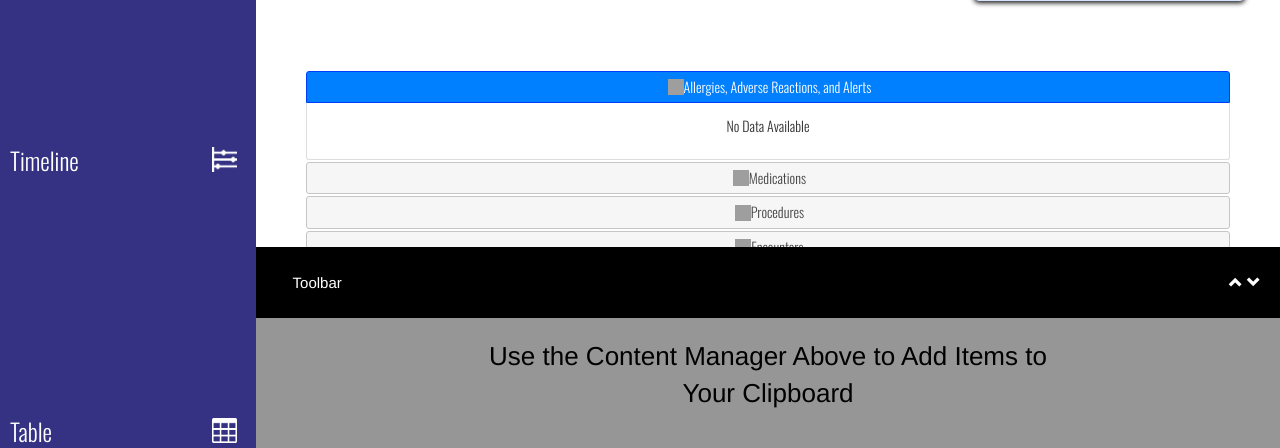
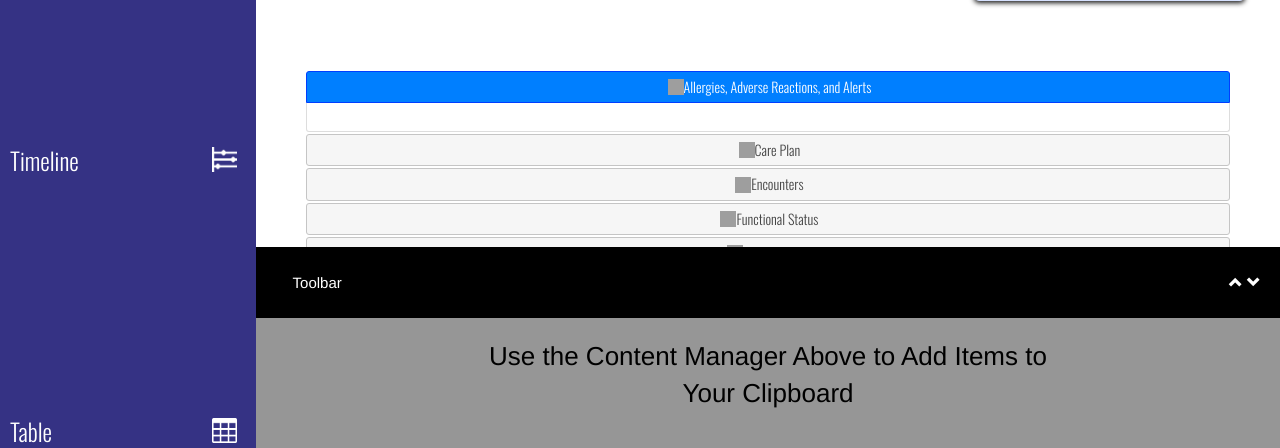
Before and after one commit to nealfwilliams/Medocs, a Django app: template HealthInformatics/templates/base.html in a window 1280 px wide. Shown: the part 464-912 px from the top of the page. Run offline with Django 3.2, Linux system fonts and the light colour scheme; the template is opened without the code that fills it, so the values that code supplies are empty; parts of the project's set-up code (start-up, migrations or seed data) failed here and were passed over; some libraries are stand-ins or nearby versions; grey boxes are pictures that could not be loaded.

Commit message:
Added new sections and updated accordian auto-height

```diff
--- a/HealthInformatics/static/scripts/main.js
+++ b/HealthInformatics/static/scripts/main.js
@@ -388,7 +388,7 @@ $(".tab_remove").click(function() {
     remove_widget(name);
 });
 
-$("#accordion").accordion();
+$("#accordion").accordion({ heightStyle : "content"});
 /*var drawTable = function(){
     for ();
 
@@ -534,6 +534,7 @@ function populateMedication(bbDoc) {
         var timeline_start = $.datepicker.formatDate('yy-mm-dd', new Date(record.date_range.start));
         var timeline_end = $.datepicker.formatDate('yy-mm-dd', new Date(record.date_range.end));
         test_items.add({id: "medication-" + i, content: record.text, group: 'Medications', start: timeline_start, end: timeline_end});
+        test_items.get()
     });
 
 
--- a/HealthInformatics/templates/base.html
+++ b/HealthInformatics/templates/base.html
@@ -169,23 +169,53 @@
                     </div>
                 </div>
             </div>
+
             <div id="accordion">
             <h3>Allergies, Adverse Reactions, and Alerts</h3>
-            <div>
-                <p> No Data Available
-                </p>
+            <div id="allergies-data">
+            </div>
+            <h3>Care Plan</h3>
+            <div id="care-plan-data">
+            </div>
+
+            <h3>Encounters</h3>
+            <div id="encounters-data">
+            </div>
+
+            <h3>Functional Status</h3>
+            <div id="functional-status-data">
+            </div>
+
+            <h3>Immunizations</h3>
+            <div id="immunizations-data">
+            </div>
+
+            <h3>Declined Immunizations</h3>
+            <div id="declined-immunizations-data">
             </div>
 
             <h3>Medications</h3>
             <div id="medication-data">
             </div>
 
+            <h3>Problems</h3>
+            <div id="problems-data">
+            </div>
+
             <h3>Procedures</h3>
             <div id="procedure-data">
             </div>
 
-            <h3>Encounters</h3>
-            <div id="encounters-data">
+            <h3>Results - Lab</h3>
+            <div id="lab-data">
+            </div>
+
+            <h3>Smoking Status</h3>
+            <div id="smoking-data">
+            </div>
+
+            <h3>Vitals</h3>
+            <div id="vitals-data">
             </div>
         </div>
     </div>
```
